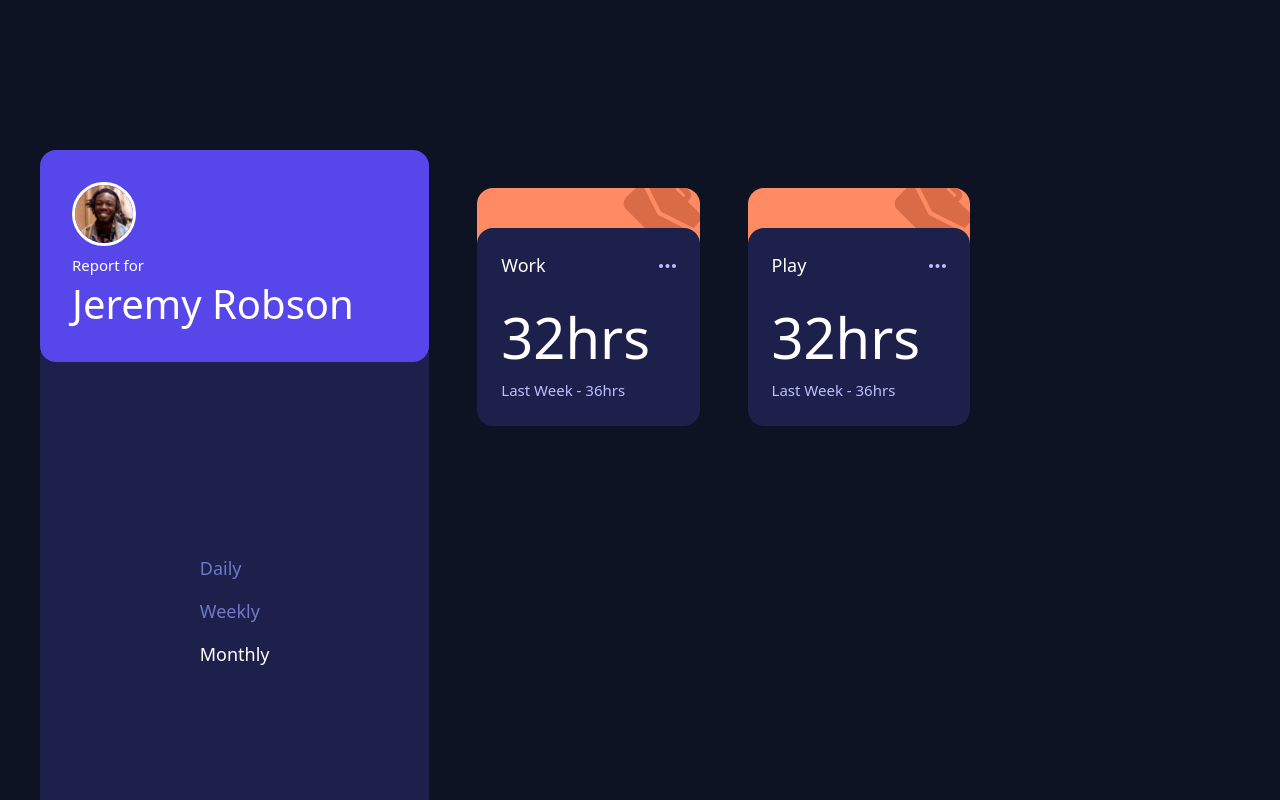
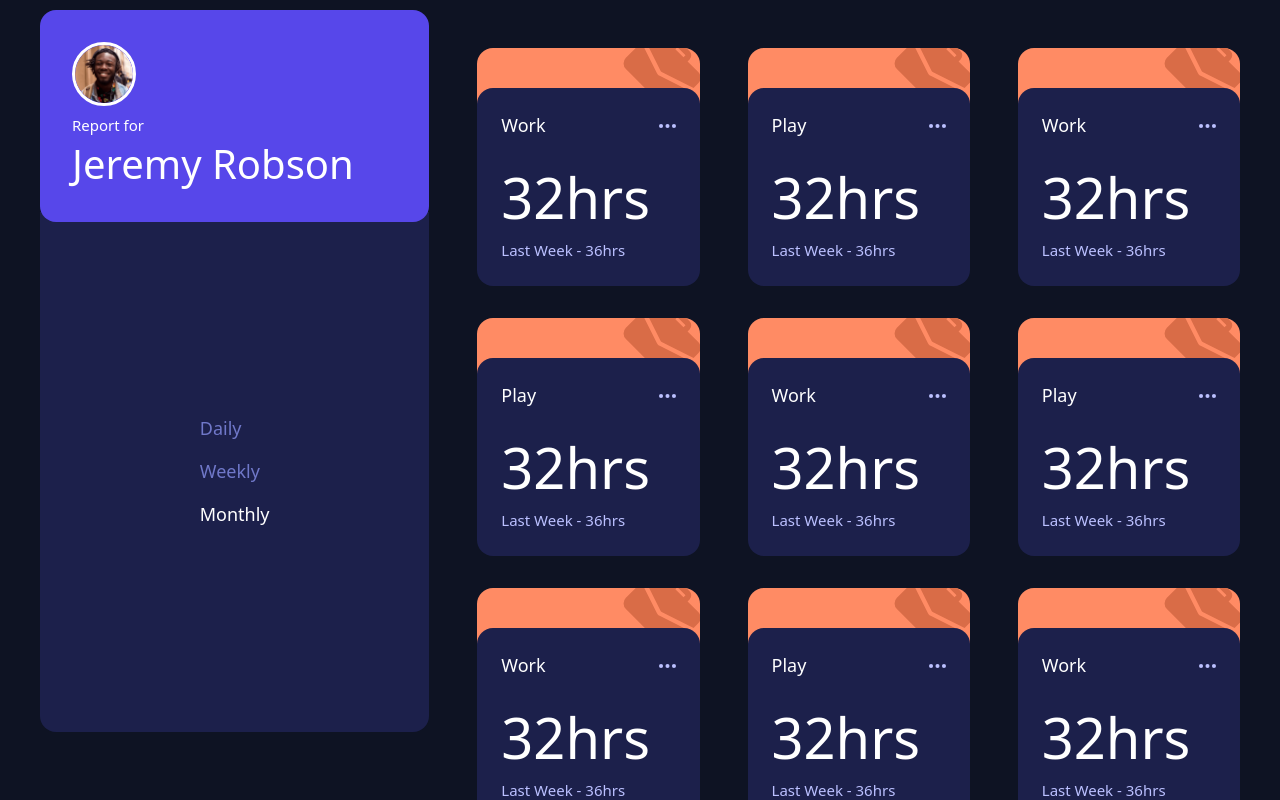
Before and after one commit to NarelaCamara/time-tracking-dashboard, a React (Vite) app: page / in a window 1280 px wide. Shown: the top 800 px of the page. Built offline with nearby package versions, Linux system fonts and the light colour scheme.

Commit message:
feat: correcciones

```diff
--- a/src/App.tsx
+++ b/src/App.tsx
@@ -1,11 +1,56 @@
 import jeremy from "../src/assets/image-jeremy.png";
 import { Profile } from "./components/profile/Profile";
 import { Menu } from "./components/menu/Menu";
-import { Card } from "./components/card/Card";
 import { DropContextGeneric } from "./components/dropContextGeneric/DropContextGeneric";
+import { CardLogic } from "./components/cardLogic/CardLogic";
 
 function App() {
   const cards = [
+    {
+      title: "Work",
+      current: 32,
+      previous: 36,
+    },
+    {
+      title: "Play",
+      current: 10,
+    },
+    {
+      title: "Work",
+      current: 32,
+      previous: 36,
+    },
+    {
+      title: "Play",
+      current: 10,
+    },
+    {
+      title: "Work",
+      current: 32,
+      previous: 36,
+    },
+    {
+      title: "Play",
+      current: 10,
+    },
+    {
+      title: "Work",
+      current: 32,
+      previous: 36,
+    },
+    {
+      title: "Play",
+      current: 10,
+    },
+    {
+      title: "Work",
+      current: 32,
+      previous: 36,
+    },
+    {
+      title: "Play",
+      current: 10,
+    },
     {
       title: "Work",
       current: 32,
@@ -19,7 +64,7 @@ function App() {
 
   // eslint-disable-next-line @typescript-eslint/no-explicit-any
   const renderCard = (e: any) => {
-    return <Card {...e} />;
+    return <CardLogic data={e} />;
   };
   return (
     <>
--- a/src/components/card/Card.tsx
+++ b/src/components/card/Card.tsx
@@ -1,13 +1,21 @@
-import React from "react";
+import React, { useState } from "react";
 import ellipsis from "../../assets/icon-ellipsis.svg";
 import work from "../../assets/icon-work.svg";
 
 interface CardProps {
+  data: {
     title: string;
+    current: number;
+    previous: number;
+  };
+  handleEditCard: () => void;
 }
 
-export const Card: React.FC<CardProps> = ({ title }) => {
+export const Card: React.FC<CardProps> = ({ data, handleEditCard }) => {
+  const [showEdit, setshowEdit] = useState(false);
+
   return (
+    <>
       <div className="relative flex flex-col my-12 lg:ml-8">
         {/* Fondo con el ícono */}
         <div className="p-6 flex items-center gap-4 bg-[#FF8B64] rounded-2xl mb-8 overflow-hidden">
@@ -21,8 +29,21 @@ export const Card: React.FC<CardProps> = ({ title }) => {
         {/* Card superpuesta */}
         <div className="absolute top-10 left-0 right-0 p-6 flex flex-col gap-4 bg-[#1C204B] rounded-2xl">
           <div className="flex justify-between items-center">
-          <h3 className="text-[18px] text-white">{title}</h3>
+            <h3 className="text-[18px] text-white">{data.title}</h3>
+            <button onClick={() => setshowEdit(!showEdit)}>
               <img src={ellipsis} className="h-1" alt="ellipsis" />
+            </button>
+
+            {showEdit && (
+              <div className="absolute top-10 right-6 bg-[#1C204B] p-2 rounded-lg shadow-lg">
+                <button
+                  onClick={() => handleEditCard()}
+                  className="bg-[#1C204B] p-6 rounded-lg opacity-100 hover:opacity-70 text-white"
+                >
+                  Edit
+                </button>
+              </div>
+            )}
           </div>
 
           <div className="flex flex-row md:flex-col justify-between lg:justify-start items-center lg:items-start">
@@ -31,5 +52,6 @@ export const Card: React.FC<CardProps> = ({ title }) => {
           </div>
         </div>
       </div>
+    </>
   );
 };
--- /dev/null
+++ b/src/components/cardLogic/CardLogic.tsx
@@ -0,0 +1,39 @@
+import { useState } from "react";
+import { Card } from "../card/Card";
+
+export const CardLogic = ({
+  data,
+}: {
+  data: {
+    title: string;
+    current: number;
+    previous: number;
+  };
+}) => {
+  const [cardData, setCardData] = useState(data);
+  const [edit, setEdit] = useState(false);
+
+  const handleEditCard = () => {};
+
+  return (
+    <div>
+      <Card data={cardData} handleEditCard={handleEditCard} />
+      {edit && (
+        <div className="absolute top-1/2 left-1/2 transform -translate-x-1/2 -translate-y-1/2 bg-white p-8  rounded-lg shadow-lg">
+          <h2>Edit Card</h2>
+          <div>
+            input for title:
+            <input
+              onChange={(e) =>
+                setCardData({ ...cardData, title: e.target.value })
+              }
+              type="text"
+            />
+            <button onClick={() => setEdit(false)}>Save</button>
+            <button onClick={() => setEdit(false)}>Cancel</button>
+          </div>
+        </div>
+      )}
+    </div>
+  );
+};
```
Lines whose indentation alone changed are shown as unchanged.
